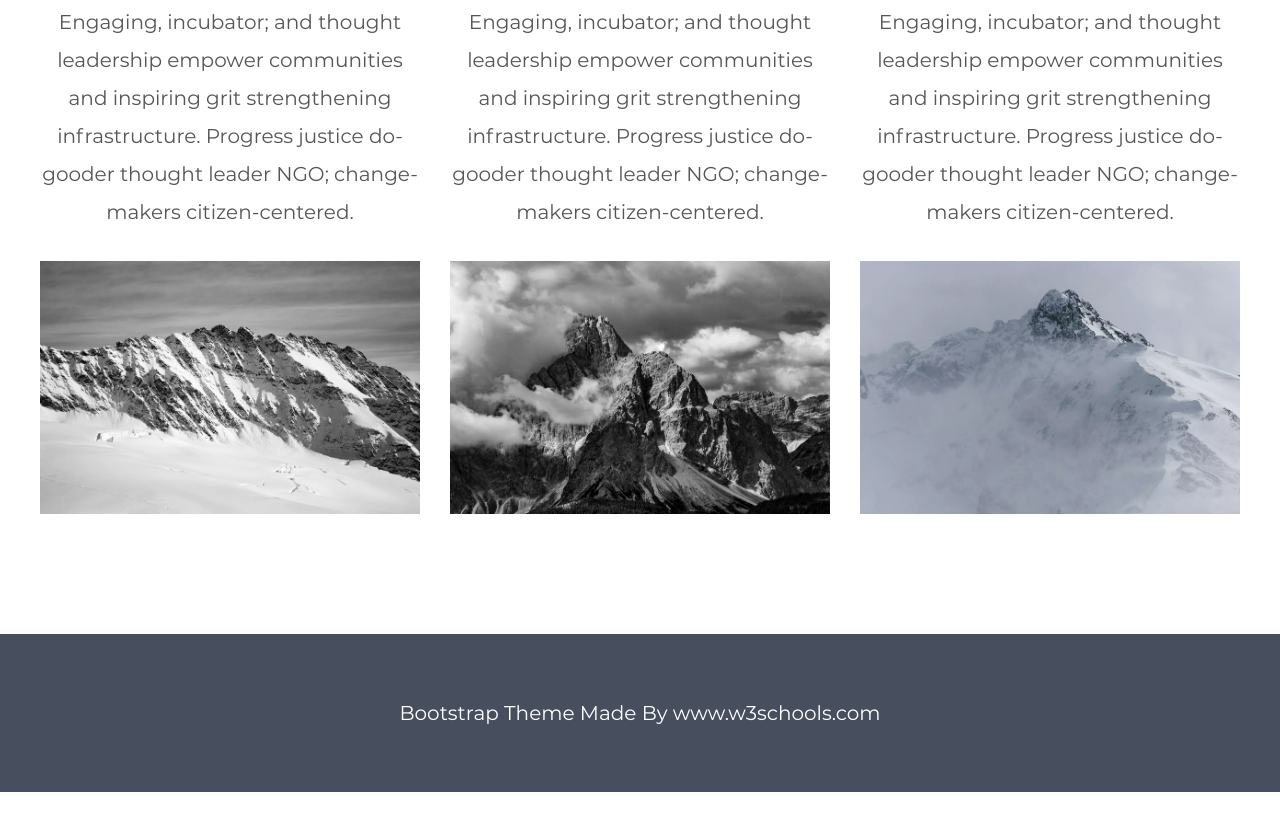
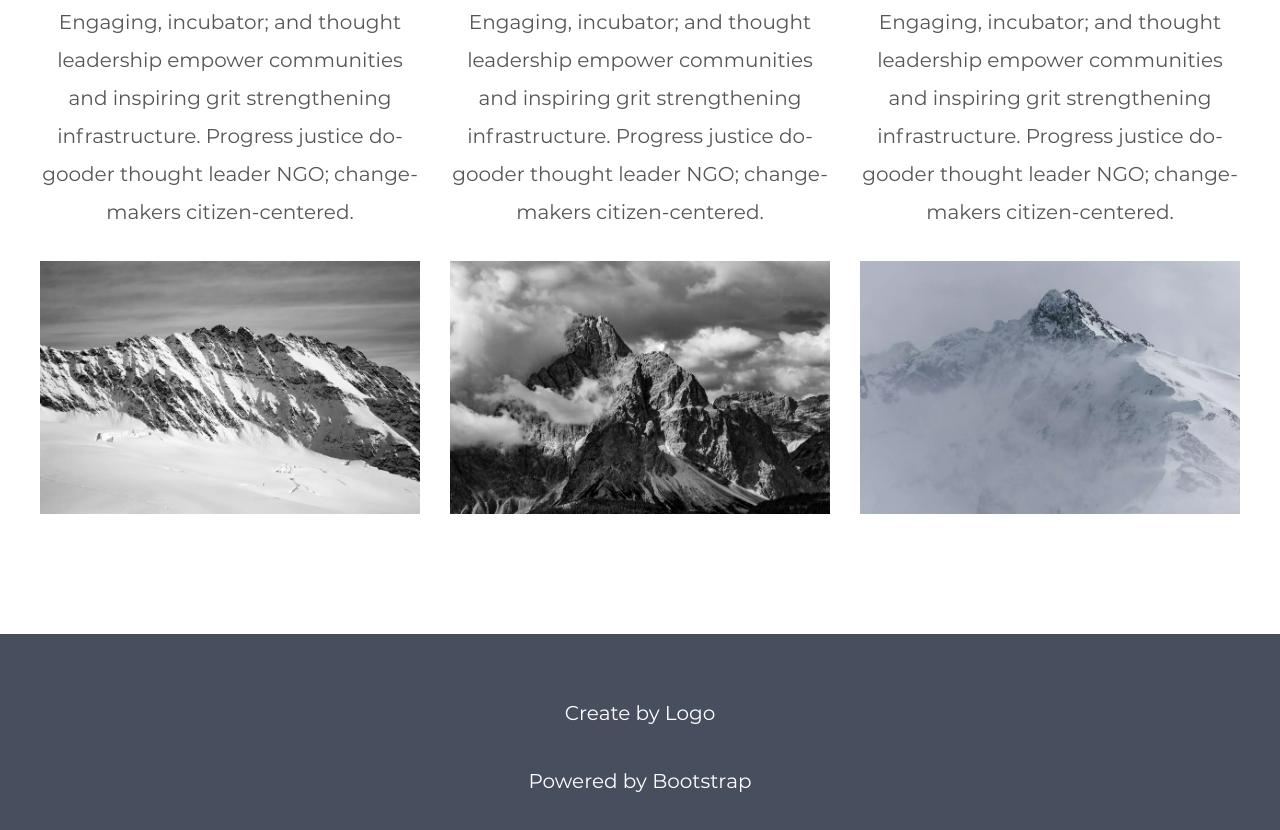
Before and after one commit to GurovDmitriy/BS-simply-me, a website: page source/index.html in a window 1280 px wide. Shown: the part 1345-2175 px from the top of the page. Before the commit the page ends 2137 px from the top, so only its background shows below. Drawn offline with nearby package versions, Linux system fonts and the light colour scheme.

Commit message:
Fix metatag & footer link

```diff
--- a/source/index.html
+++ b/source/index.html
@@ -7,12 +7,10 @@
 
   <meta name="viewport" content="width=device-width, initial-scale=1.0">
 
-  <meta name="description"              content="Logo — BS: Simply Me">
-  <meta name="keywords"                 content="logo, bootstrap, template, theme, music, portfolio">
-  <meta name="author"                   content="Gurov Dmitriy">
-  <meta name="robots"                   content="">
-  <meta name="googlebot"                content="">
-  <meta name="google-site-verification" content="">
+  <meta name="description" content="Logo — BS: Simply Me">
+  <meta name="keywords"    content="logo, bootstrap, template, theme, music, portfolio">
+  <meta name="author"      content="Gurov Dmitriy">
+  <meta name="robots"      content="noindex, follow">
 
   <link rel="preload" href="fonts/woff2/Montserrat-Regular.woff2" as="font" type="font/woff2" crossorigin>
   <link rel="preload" href="fonts/woff2/Montserrat-Light.woff2"   as="font" type="font/woff2" crossorigin>
@@ -320,7 +318,9 @@
   <footer class="container-fluid text-center">
     <h2 class="sr-only">Contacts</h2>
 
-    <p>Bootstrap Theme Made By <a href="https://www.w3schools.com">www.w3schools.com</a></p>
+    <p>Create by <a href="#">Logo</a></p>
+
+    <p>Powered by <a href="https://getbootstrap.com/">Bootstrap</a></p>
   </footer>
   <!-- Footer end -->
 
```
